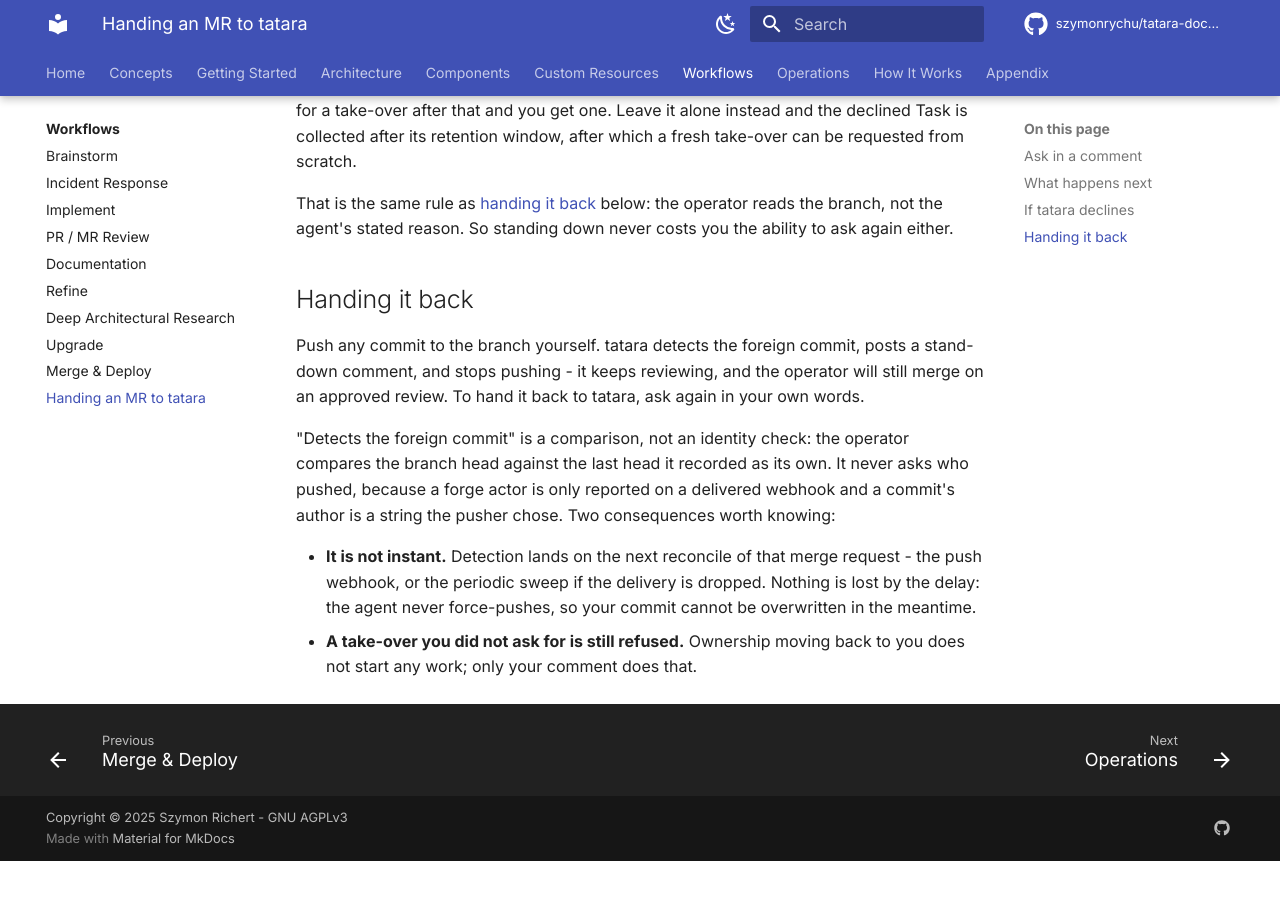
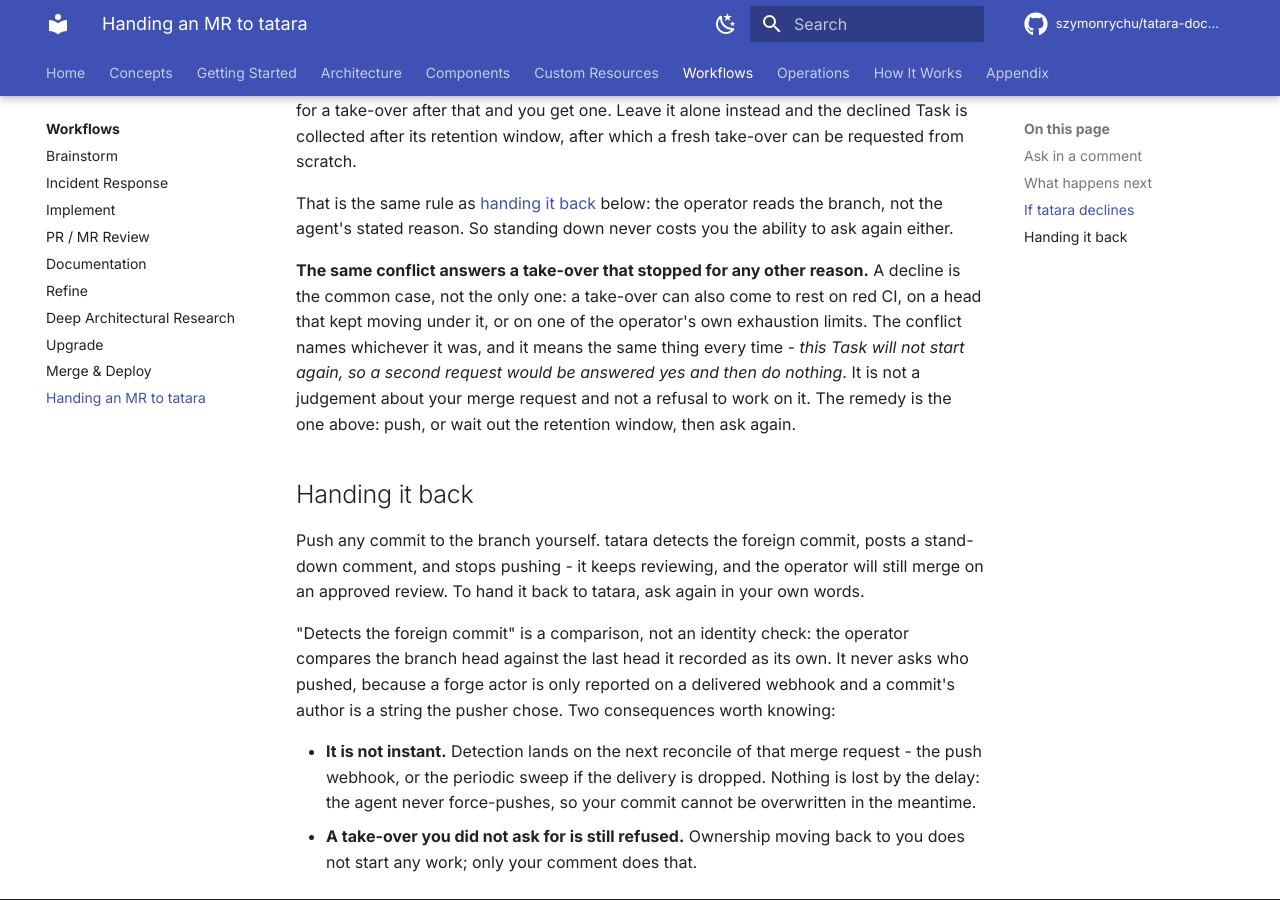
Before and after one commit to szymonrychu/tatara-documentation, an MkDocs documentation site: the page built from docs/workflows/mr-takeover.md, in a window 1280 px wide and 900 px high, scrolled down 1246 px. Built offline with MkDocs 1.6.1 and Material for MkDocs 9.7.7, drawn with Linux system fonts in a browser that asks for light colours; comment, search, counter and statistics services are not loaded; the version menu is left out; before the commit the page ends 2107 px from its top, so only the background shows below that.

Commit message:
docs(takeover): the conflict is not decline-specific
The page described the take-over conflict only under 'If tatara declines',
which is the common case and not the only one. A take-over can also come to
rest on red CI, on a moving head, or on an operator exhaustion limit, and the
maintainer who asks again then gets a conflict the page does not explain.

Says what the refusal actually means - this Task will not start again, so a
second request would be answered yes and then do nothing - and that it is not
a judgement about the merge request. Same remedy as the decline case.

Companion to szymonrychu/tatara-operator#607, whose round-6 review established
that the endpoint's predicate is factual ('nothing will clear this park'),
never normative.

refs szymonrychu/tatara-operator#604

```diff
--- a/docs/workflows/mr-takeover.md
+++ b/docs/workflows/mr-takeover.md
@@ -57,6 +57,15 @@ That is the same rule as [handing it back](#handing-it-back) below: the operator
 reads the branch, not the agent's stated reason. So standing down never costs
 you the ability to ask again either.
 
+**The same conflict answers a take-over that stopped for any other reason.** A
+decline is the common case, not the only one: a take-over can also come to rest
+on red CI, on a head that kept moving under it, or on one of the operator's own
+exhaustion limits. The conflict names whichever it was, and it means the same
+thing every time - *this Task will not start again, so a second request would be
+answered yes and then do nothing*. It is not a judgement about your merge
+request and not a refusal to work on it. The remedy is the one above: push, or
+wait out the retention window, then ask again.
+
 ## Handing it back
 
 Push any commit to the branch yourself. tatara detects the foreign commit,
```
